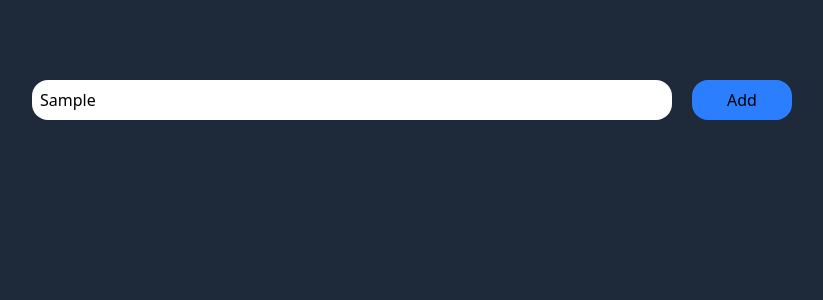
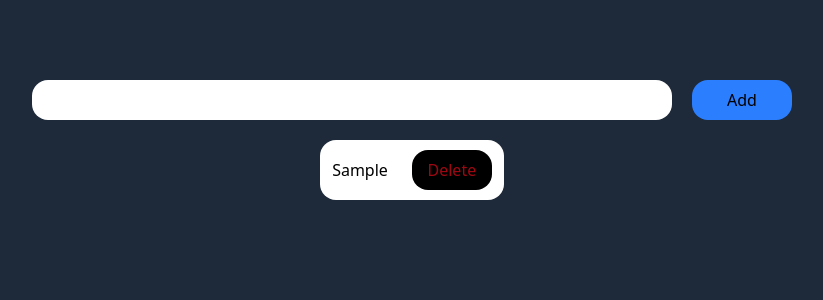
Before and after one commit to techwithdani/MiniProjects, a React (Vite) app in the folder React/frontend/: page / in a window 1280 px wide. Both pictures are taken after typing "Sample" into the empty fields and a click on the button "Add". Shown: the top 300 px of the page, without its empty margins (228-1051 px from the left). Built offline with nearby package versions, Linux system fonts and the light colour scheme.

Commit message:
Add logic + styling

```diff
--- a/React/frontend/src/projects/todoList/TodoList.jsx
+++ b/React/frontend/src/projects/todoList/TodoList.jsx
@@ -1,15 +1,65 @@
+import { useState } from "react";
+
 const TodoList = () => {
+  const [input, setInput] = useState("");
+  const [todos, setTodos] = useState([]);
+
+  const submitHandler = (e) => {
+    e.preventDefault();
+
+    if (!input.trim()) {
+      return;
+    }
+
+    setTodos([...todos, { id: Date.now(), text: input }]);
+    setInput("");
+  };
+
+  const deleteTodo = (id) => {
+    setTodos(todos.filter((todo) => todo.id !== id));
+  };
+
   return (
     <>
-      <div className="h-dvh w-full bg-gray-800 flex items-start justify-center gap-5">
+      <div className="h-dvh w-full bg-gray-800">
+        <form
+          onSubmit={submitHandler}
+          className="flex items-start justify-center gap-5"
+        >
           <div className="mt-20">
             <input
               type="text"
+              value={input}
+              onChange={(e) => setInput(e.target.value)}
               className="w-60 h-10 bg-white rounded-2xl p-2 sm:w-120 md:w-160"
             />
           </div>
           <div className="mt-20">
-          <button className="w-25 h-10 bg-blue-500 rounded-2xl">Add</button>
+            <button
+              type="submit"
+              className="w-25 h-10 bg-blue-500 rounded-2xl cursor-pointer"
+            >
+              Add
+            </button>
+          </div>
+        </form>
+        <div className="flex items-start justify-center mt-5">
+          <ul>
+            {todos.map((todo) => (
+              <li
+                key={todo.id}
+                className="w-auto h-15 rounded-2xl p-3 bg-white flex items-center justify-center gap-6"
+              >
+                <p>{todo.text}</p>
+                <button
+                  onClick={() => deleteTodo(todo.id)}
+                  className="h-10 w-20 bg-black rounded-2xl text-red-800 cursor-pointer"
+                >
+                  Delete
+                </button>
+              </li>
+            ))}
+          </ul>
         </div>
       </div>
     </>
```
Lines whose indentation alone changed are shown as unchanged.
